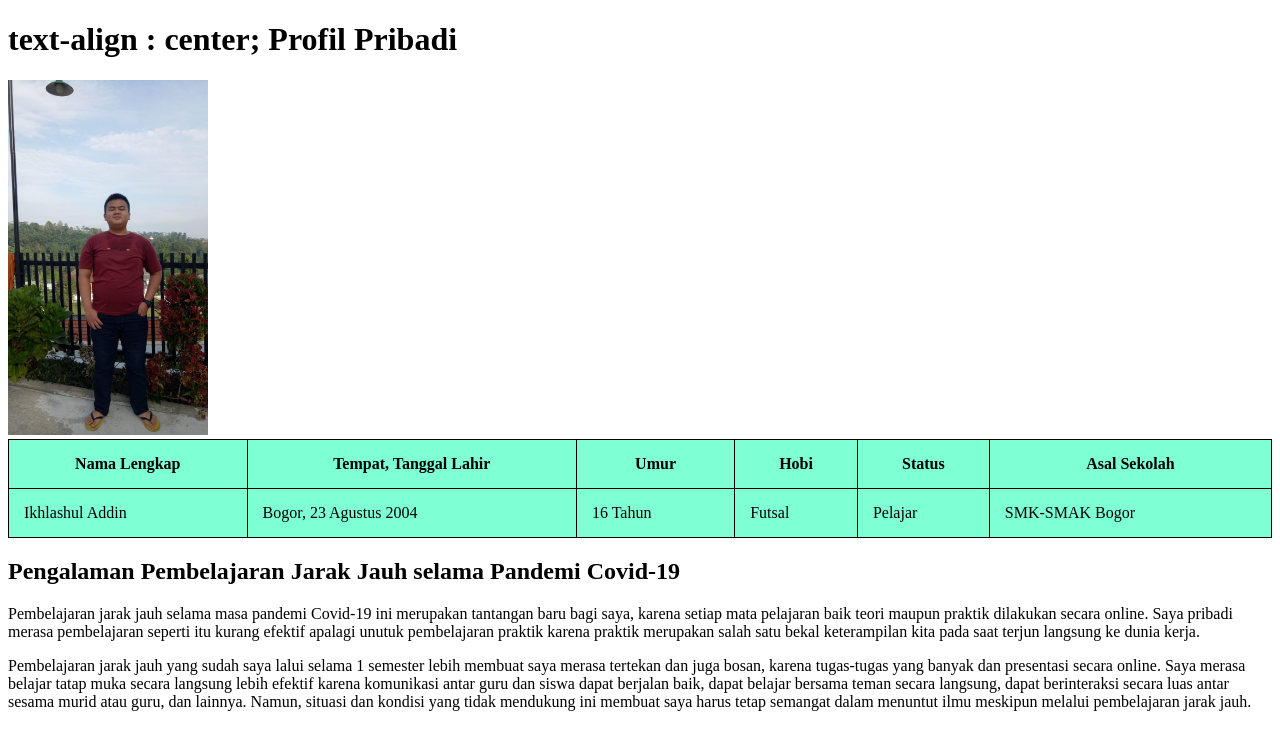
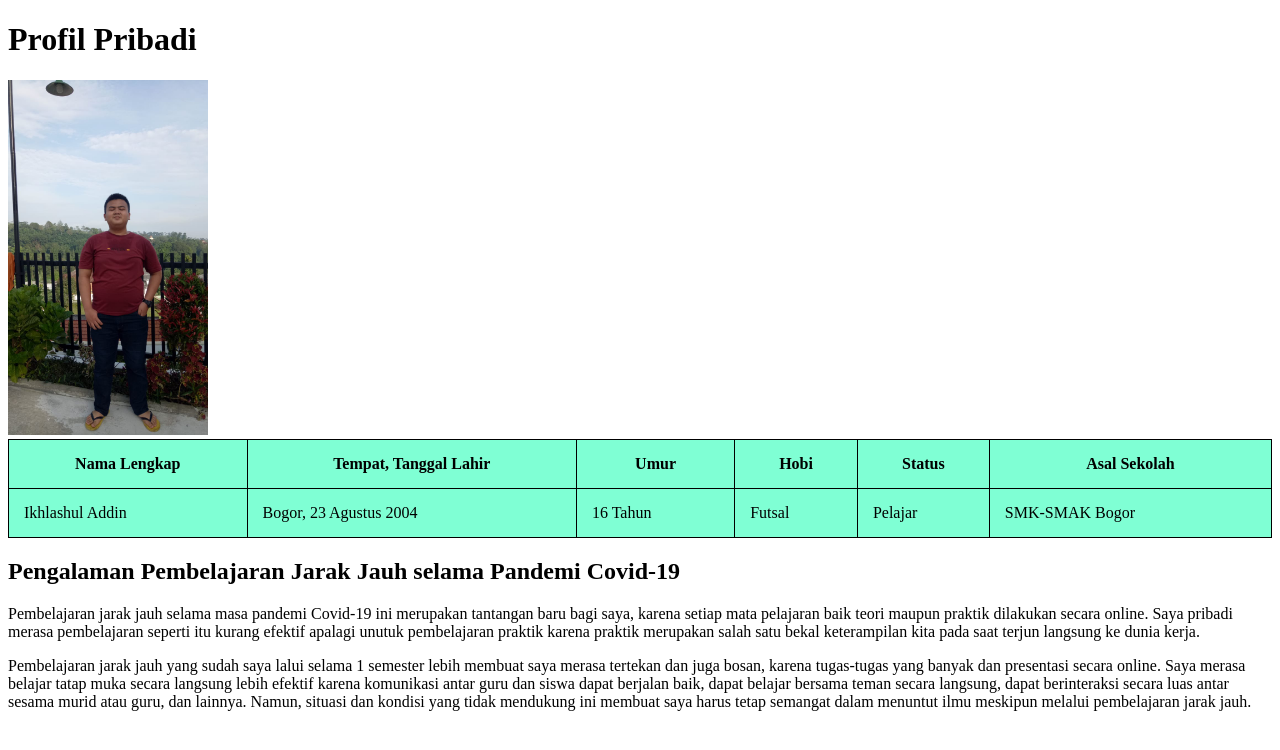
Before and after one commit to Ikhlashuladdin/Ikhlashuladdin.github.io, a plain HTML site: page index.html in a window 1280 px wide. Drawn offline with Linux system fonts and the light colour scheme.

Commit message:
Update index.html

```diff
--- a/index.html
+++ b/index.html
@@ -16,7 +16,7 @@ th, td {
 </style>
 <head>
 <body>
-	<h1>text-align : center; Profil Pribadi</h1>
+	<h1>Profil Pribadi</h1>
 	<img src="Foto saya.jpg" alt="Foto pribadi saya" width="200">
 <table style="width:100%">
   <tr>
```
